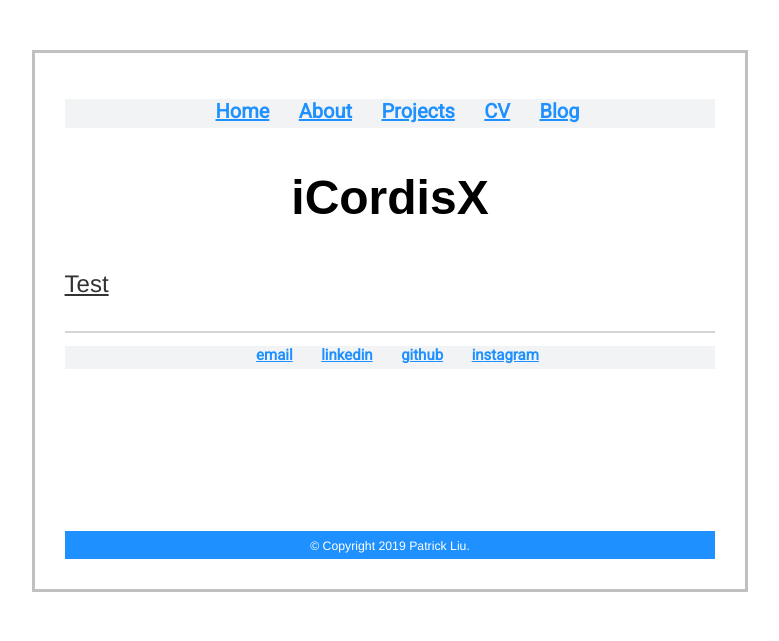
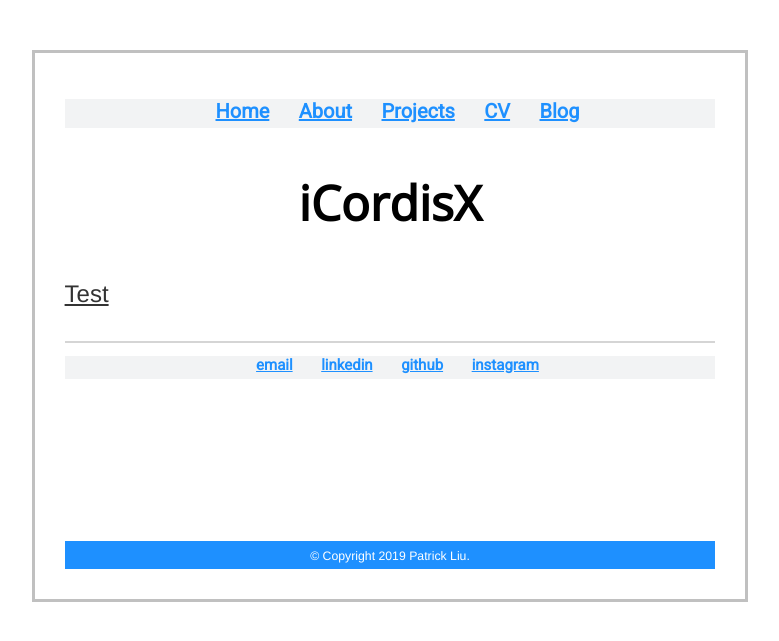
Before and after one commit to pat-liu/WebsiteV1, a Jekyll site: the page built from projects/icordisx.html, in a window 1280 px wide. Shown: the top 641 px of the page, without its empty margins (250-1029 px from the left). Built offline with Jekyll 4.4.1, drawn with Linux system fonts in a browser that asks for light colours.

Commit message:
Update main.css

```diff
--- a/css/main.css
+++ b/css/main.css
@@ -93,7 +93,7 @@ a:hover {
 h1 {
     font-size: 3em;
     text-align: center;
-    font-family:'Arial';
+    font-family: 'Open Sans', sans-serif;
     padding: 10px;
 }
 .project {
```
